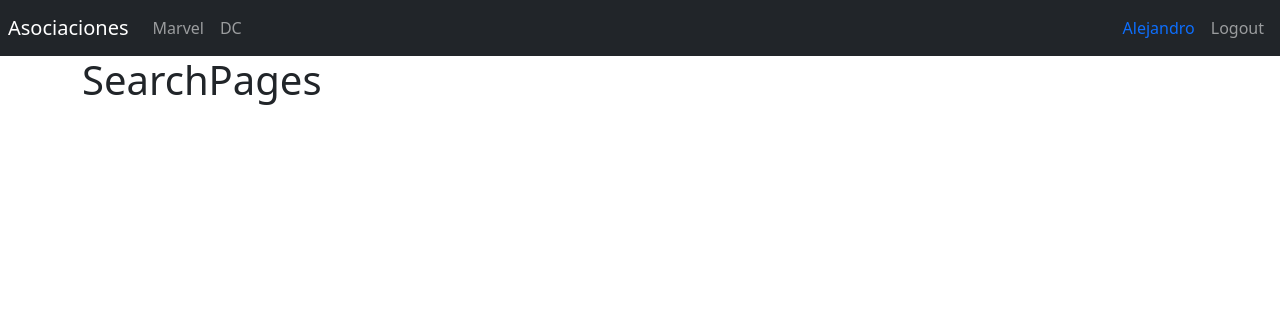
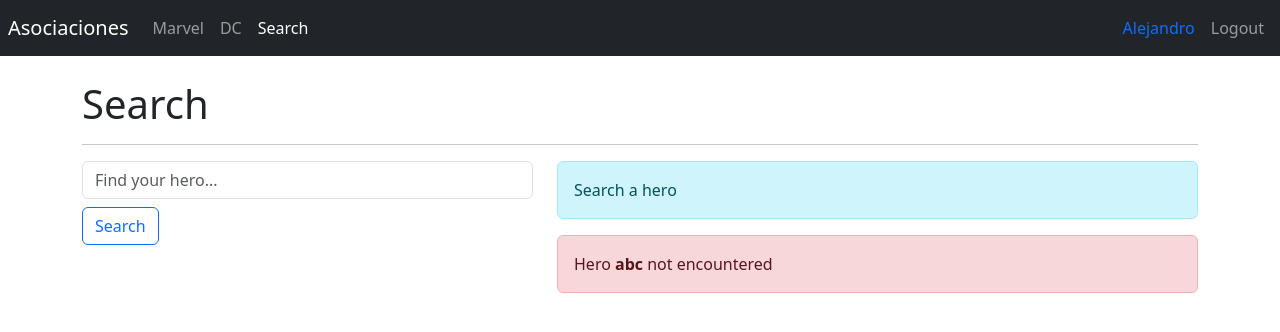
Before and after one commit to alejopua/REACT__07-heros-spa, a React (Vite) app: page /search in a window 1280 px wide. Shown: the top 332 px of the page. Built offline with nearby package versions, Linux system fonts and the light colour scheme.

Commit message:
Design of the search screen

```diff
--- a/src/heroes/pages/SearchPages.jsx
+++ b/src/heroes/pages/SearchPages.jsx
@@ -1,6 +1,43 @@
+import { HeroCard } from "../components/HeroCard"
 
 export const SearchPages = () => {
   return (
-    <h1>SearchPages</h1>
+    <>
+      <h1 className="mt-4">Search</h1>
+      <hr />
+
+      <div className="row">
+        <div className="col-5">
+          <form>
+            <input
+              type="text"
+              name="searchText"
+              id="search"
+              className="form-control"
+              placeholder="Find your hero..."
+              autoComplete="off"
+            />
+            <button
+              type="submit"
+              className="btn mt-2 btn-block btn-outline-primary"
+            >Search</button>
+          </form>
+        </div>
+
+        <div className="col-7">
+          <div className="animate__animated animate__fadeIn">
+            <div className="alert alert-info">
+              Search a hero
+            </div>
+            <div className="alert alert-danger">
+              Hero <b>abc</b> not encountered
+            </div>
+
+            {/* <HeroCard /> */}
+          </div>
+        </div>
+
+      </div>
+    </>
   )
 }
--- a/src/ui/components/Navbar.jsx
+++ b/src/ui/components/Navbar.jsx
@@ -33,6 +33,13 @@ export const Navbar = () => {
                     >
                         DC
                     </NavLink>
+
+                    <NavLink
+                        className={ ({isActive}) => `nav-item nav-link ${isActive ? 'active' : ''}`}
+                        to="/search"
+                    >
+                        Search
+                    </NavLink>
                 </div>
             </div>
 
```
